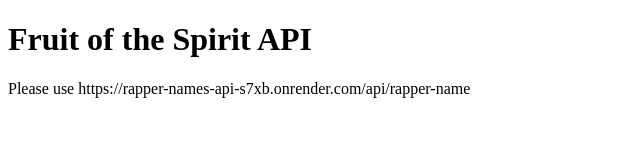
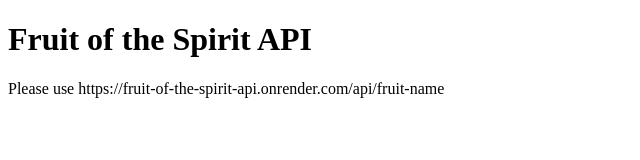
Before and after one commit to asiaaitch/fruit-of-the-spirit-api, a website: page index.html in a window 1280 px wide. Shown: the full height of the page, 0-640 px from the left. Drawn offline with Linux system fonts and the light colour scheme.

Commit message:
Add files via upload
updated index.html

```diff
--- a/index.html
+++ b/index.html
@@ -8,6 +8,6 @@
 </head>
 <body>
     <h1>Fruit of the Spirit API</h1>
-    <p>Please use https://rapper-names-api-s7xb.onrender.com/api/rapper-name</p>
+    <p>Please use https://fruit-of-the-spirit-api.onrender.com/api/fruit-name</p>
 </body>
 </html>
```
